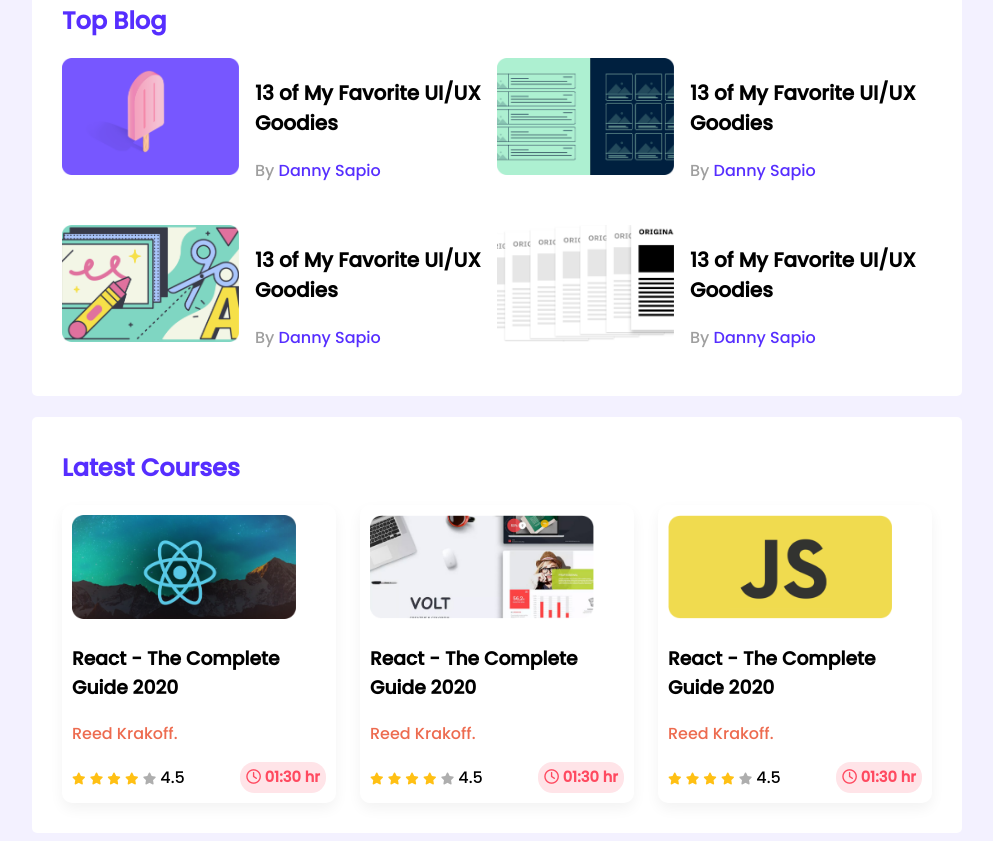
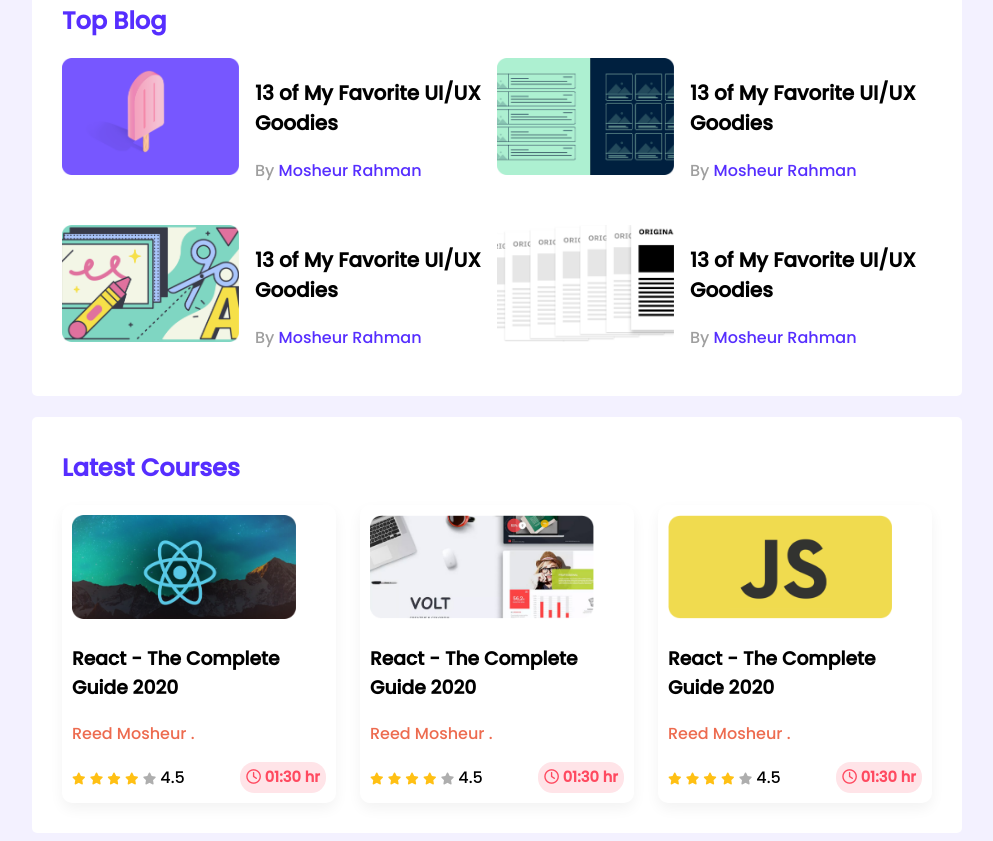
Before and after one commit to mosheurpau/module-9-lannding-page, a plain HTML site: page index.html in a window 1280 px wide. Shown: the part 329-1170 px from the top of the page, without its empty margins (143-1136 px from the left). Drawn offline with Linux system fonts and the light colour scheme.

Commit message:
added blog author name

```diff
--- a/index.html
+++ b/index.html
@@ -63,7 +63,7 @@
                         </div>
                         <div class="blog-info">
                             <h3 class="blog-title">13 of My Favorite UI/UX Goodies</h3>
-                            <p class="blog-author">By <a href="">Danny Sapio</a></p>
+                            <p class="blog-author">By <a href="">Mosheur Rahman</a></p>
                         </div>
                     </article>
                     <article class="blog">
@@ -72,7 +72,7 @@
                         </div>
                         <div class="blog-info">
                             <h3 class="blog-title">13 of My Favorite UI/UX Goodies</h3>
-                            <p class="blog-author">By <a href="">Danny Sapio</a></p>
+                            <p class="blog-author">By <a href="">Mosheur Rahman</a></p>
                         </div>
                     </article>
                     <article class="blog">
@@ -81,7 +81,7 @@
                         </div>
                         <div class="blog-info">
                             <h3 class="blog-title">13 of My Favorite UI/UX Goodies</h3>
-                            <p class="blog-author">By <a href="">Danny Sapio</a></p>
+                            <p class="blog-author">By <a href="">Mosheur Rahman</a></p>
                         </div>
                     </article>
                     <article class="blog">
@@ -90,7 +90,7 @@
                         </div>
                         <div class="blog-info">
                             <h3 class="blog-title">13 of My Favorite UI/UX Goodies</h3>
-                            <p class="blog-author">By <a href="">Danny Sapio</a></p>
+                            <p class="blog-author">By <a href="">Mosheur Rahman</a></p>
                         </div>
                     </article>
                 </div>
@@ -108,7 +108,7 @@
                         <h3 class="course-title">
                             React - The Complete Guide 2020
                         </h3>
-                        <p class="course-outhur">Reed Krakoff.</p>
+                        <p class="course-outhur">Reed Mosheur .</p>
                         <div class="course-info">
                             <div>
                                 <i class="fas fa-star filled"></i>
@@ -133,7 +133,7 @@
                         <h3 class="course-title">
                             React - The Complete Guide 2020
                         </h3>
-                        <p class="course-outhur">Reed Krakoff.</p>
+                        <p class="course-outhur">Reed Mosheur .</p>
                         <div class="course-info">
                             <div>
                                 <i class="fas fa-star filled"></i>
@@ -158,7 +158,7 @@
                         <h3 class="course-title">
                             React - The Complete Guide 2020
                         </h3>
-                        <p class="course-outhur">Reed Krakoff.</p>
+                        <p class="course-outhur">Reed Mosheur .</p>
                         <div class="course-info">
                             <div>
                                 <i class="fas fa-star filled"></i>
```
